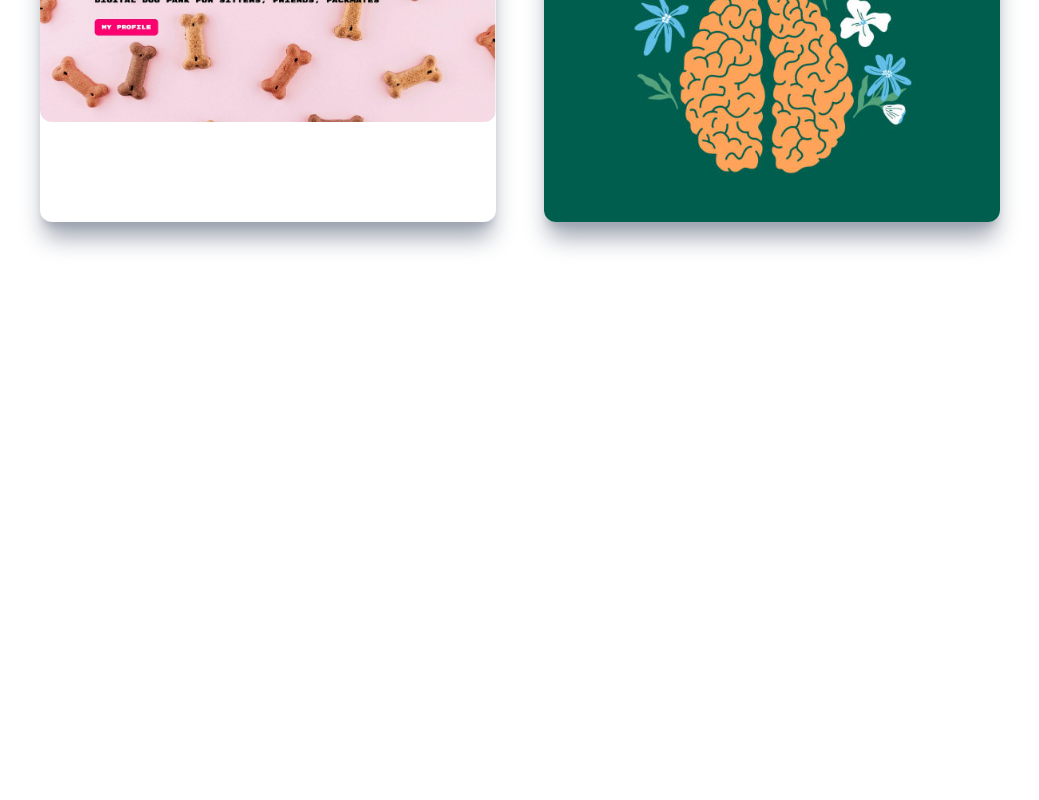
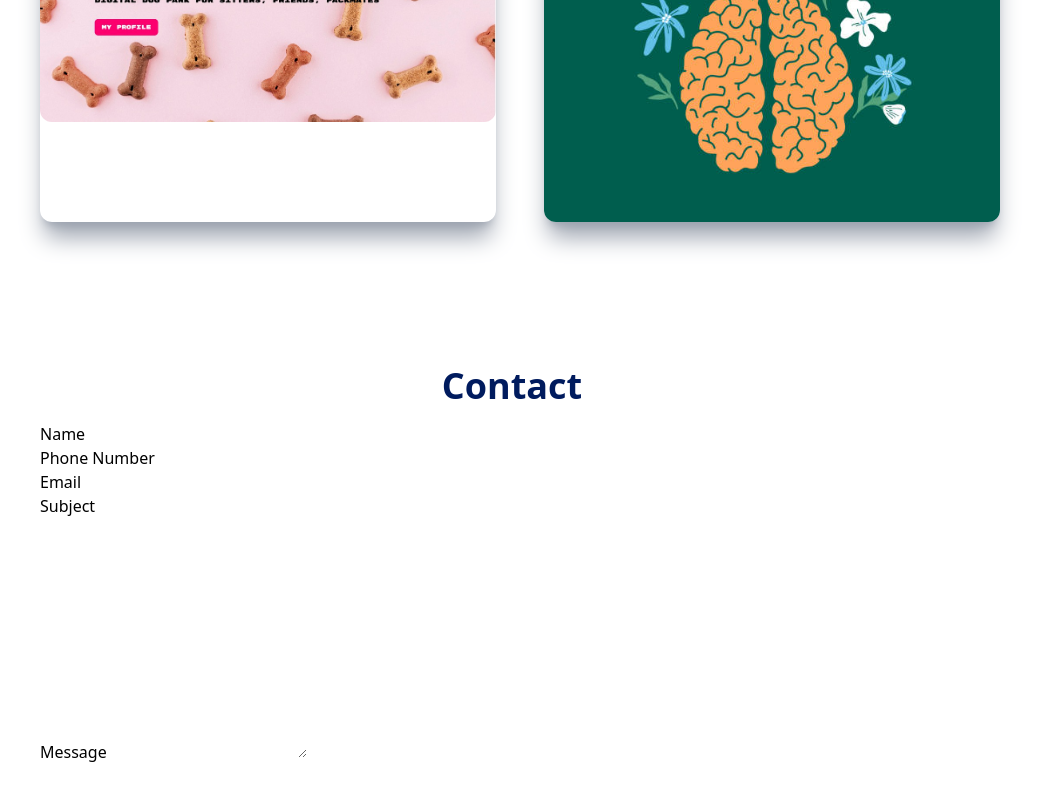
Before and after one commit to nicaemma/Portfolio, a React (Vite) app: page / in a window 1280 px wide. Shown: the part 1823-2623 px from the top of the page, without its empty margins (160-1199 px from the left). Before the commit the page ends 2109 px from the top, so only its background shows below. Built offline with nearby package versions, Linux system fonts and the light colour scheme.

Commit message:
Contact form structure done

```diff
--- a/src/App.jsx
+++ b/src/App.jsx
@@ -3,6 +3,7 @@
 import Main from "./components/Main";
 import Work from "./components/Work";
 import Projects from "./components/Projects";
+import Contact from "./components/Contact";
 
 function App() {
   return (
@@ -11,6 +12,7 @@
       <Main />
       <Work />
       <Projects />
+      <Contact />
     </>
   );
 }
--- /dev/null
+++ b/src/components/Contact.jsx
@@ -0,0 +1,37 @@
+import React from "react";
+
+function Contact() {
+  return (
+    <div id="contact" className="max-w-[1040px] m-auto md:pl-20 p-4 py-16">
+      <h1 className="py-4 text-4xl font-bold text-center text-[#001b5e]">
+        Contact
+      </h1>
+      <form action="" method="POST" encType="multipart/form-data">
+        <div>
+          <div>
+            <label>Name</label>
+            <input type="text" name="name" />
+          </div>
+          <div>
+            <label>Phone Number</label>
+            <input type="text" name="phone" />
+          </div>
+        </div>
+        <div>
+          <label>Email</label>
+          <input type="email" name="email" />
+        </div>
+        <div>
+          <label>Subject</label>
+          <input type="text" name="subject" />
+        </div>
+        <div>
+          <label>Message</label>
+          <textarea rows="10" name="message"></textarea>
+        </div>
+      </form>
+    </div>
+  );
+}
+
+export default Contact;
```
